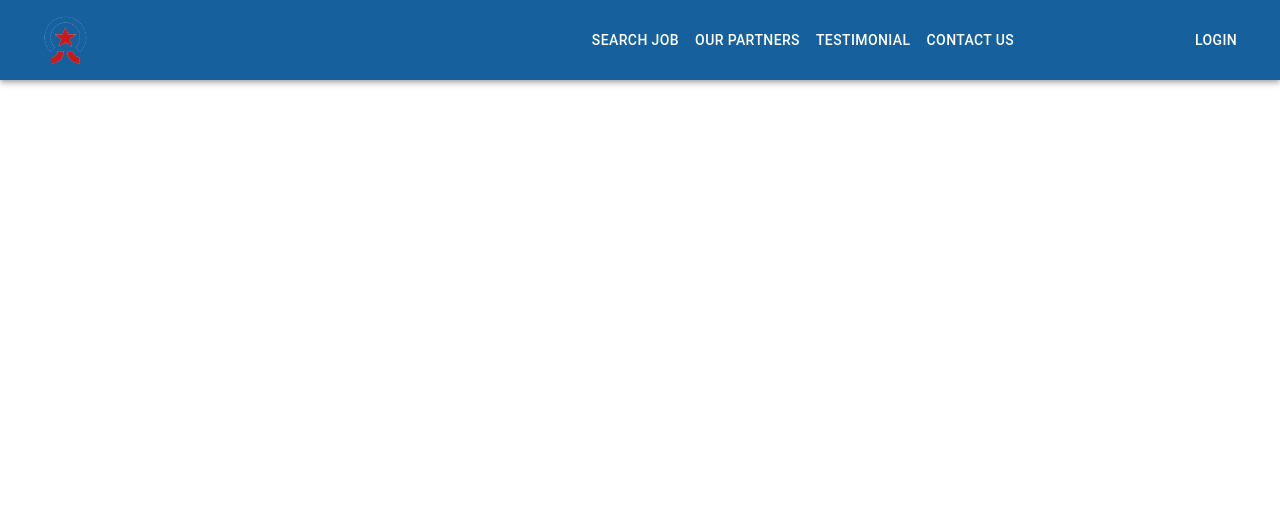
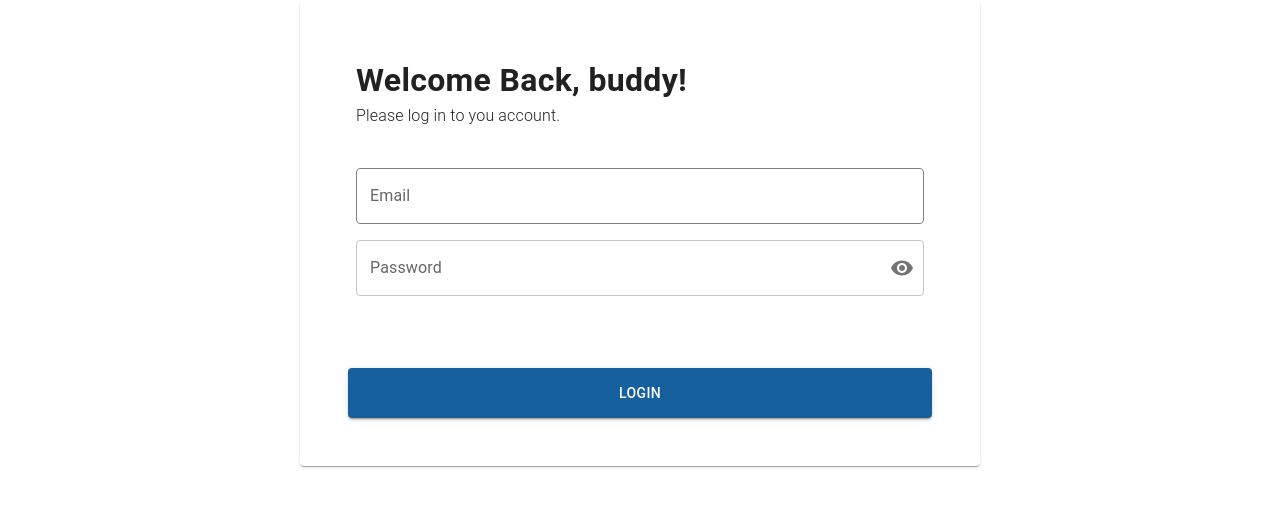
Before and after one commit to caezaocta/labor-winner, a React (Create React App) app: page / in a window 1280 px wide. Shown: the top 506 px of the page. Built offline with nearby package versions, Linux system fonts and the light colour scheme.

Commit message:
display login page preview in app.js

```diff
--- a/src/App.js
+++ b/src/App.js
@@ -1,4 +1,4 @@
-import Landing from '../src/pages/Landing'
+import Login from '../src/pages/Login'
 import { ThemeProvider, createTheme } from '@mui/material/styles';
 
 const theme = createTheme({
@@ -21,7 +21,7 @@ function App() {
   return (
     <ThemeProvider theme={theme}>
       <div className="App">
-        <Landing />
+        <Login />
       </div>
     </ThemeProvider>
   );
```
